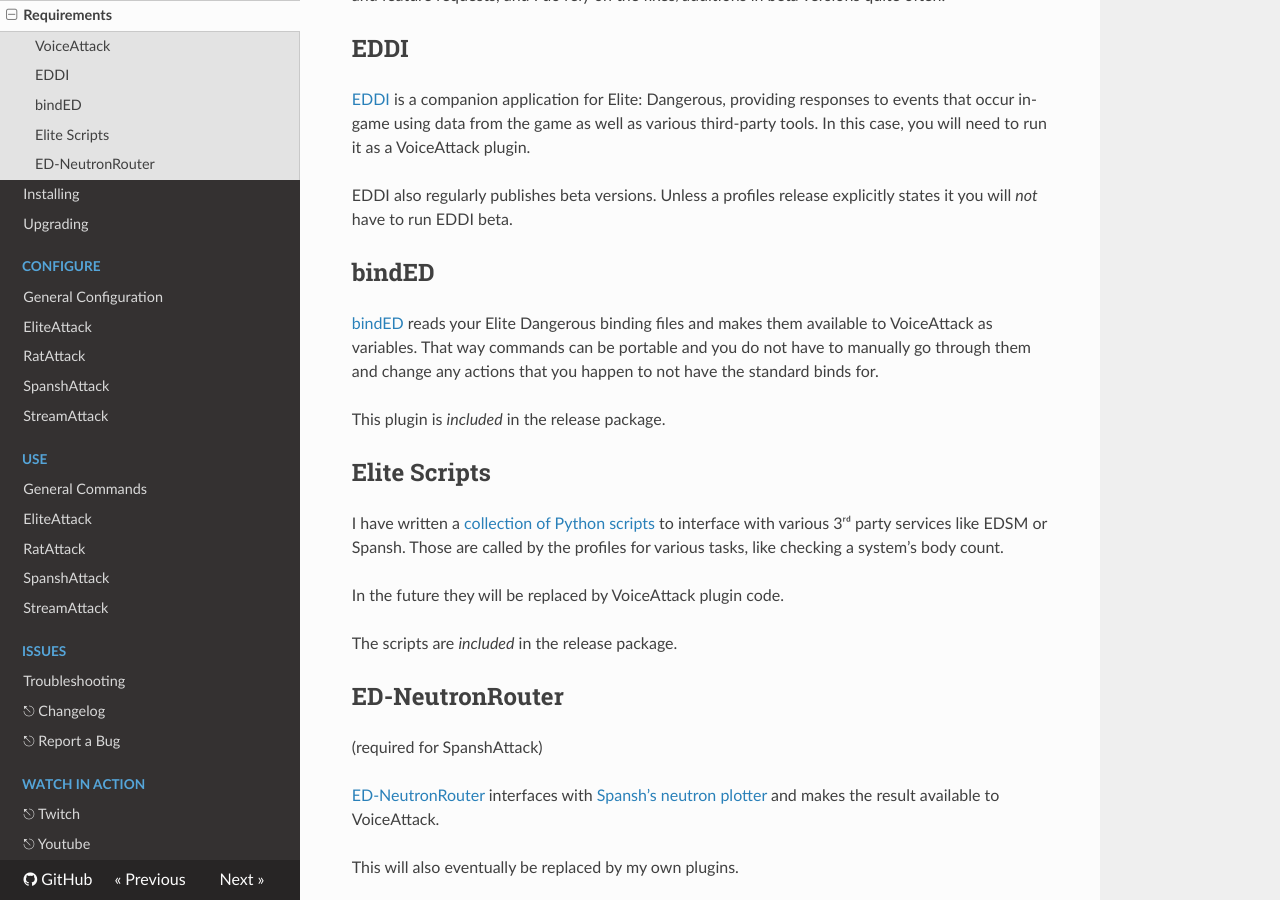
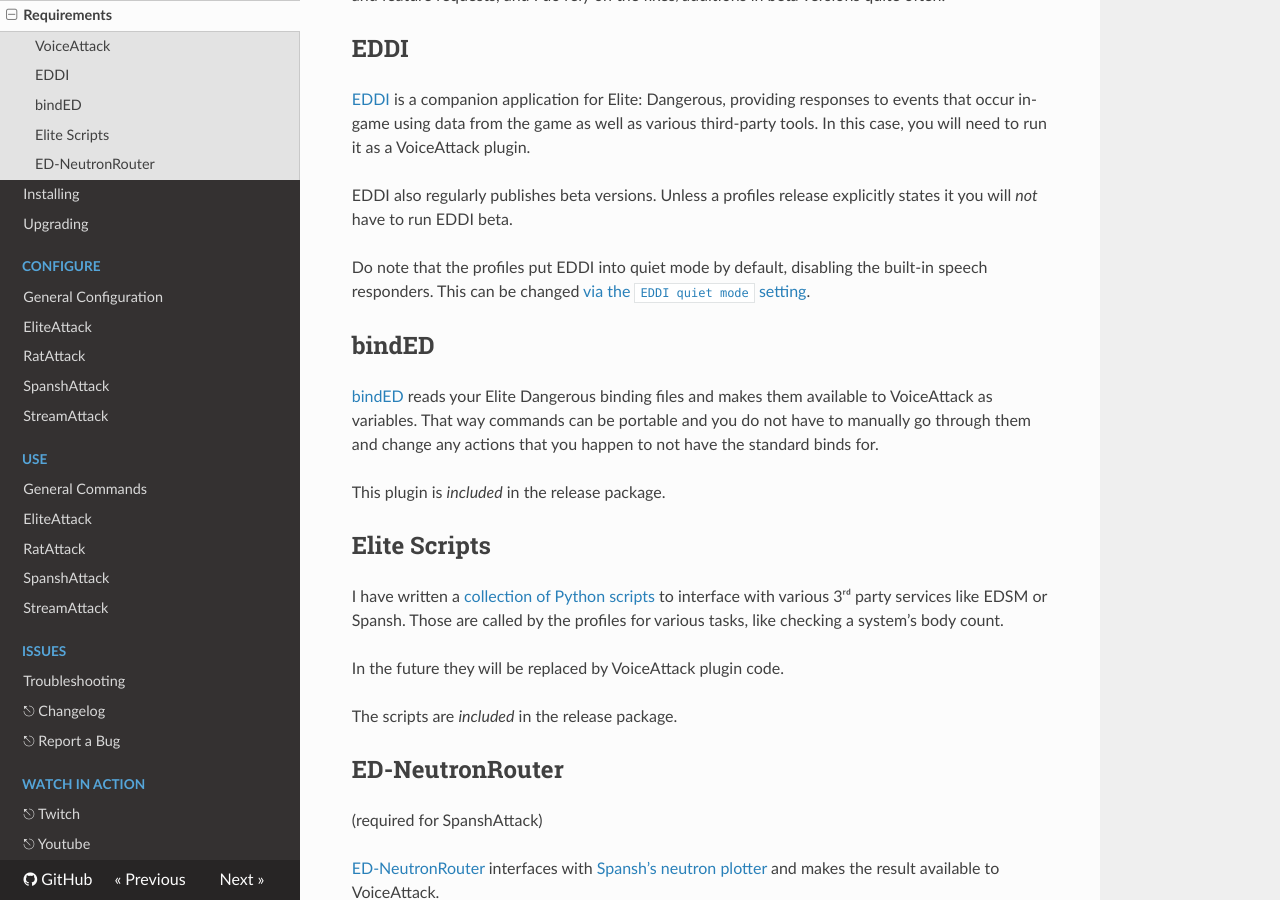
Before and after one commit to alterNERDtive/VoiceAttack-profiles, an MkDocs documentation site: the page built from docs/requirements.md, in a window 1280 px wide and 900 px high, scrolled down 567 px. Built offline with MkDocs 1.6.1, drawn with Linux system fonts in a browser that asks for light colours; nearby versions of some CDN libraries.

Commit message:
docs: added EDDI quiet mode info to requirements.md

```diff
--- a/docs/requirements.md
+++ b/docs/requirements.md
@@ -29,6 +29,10 @@
 EDDI also regularly publishes beta versions. Unless a profiles release
 explicitly states it you will _not_ have to run EDDI beta.
 
+Do note that the profiles put EDDI into quiet mode by default, disabling the
+built-in speech responders. This can be changed
+[via the `EDDI quiet mode` setting](configuration/general.md#general-settings-for-all-profiles).
+
 ## bindED
 
 [bindED](https://alterNERDtive.github.io/bindED) reads your Elite Dangerous
```
